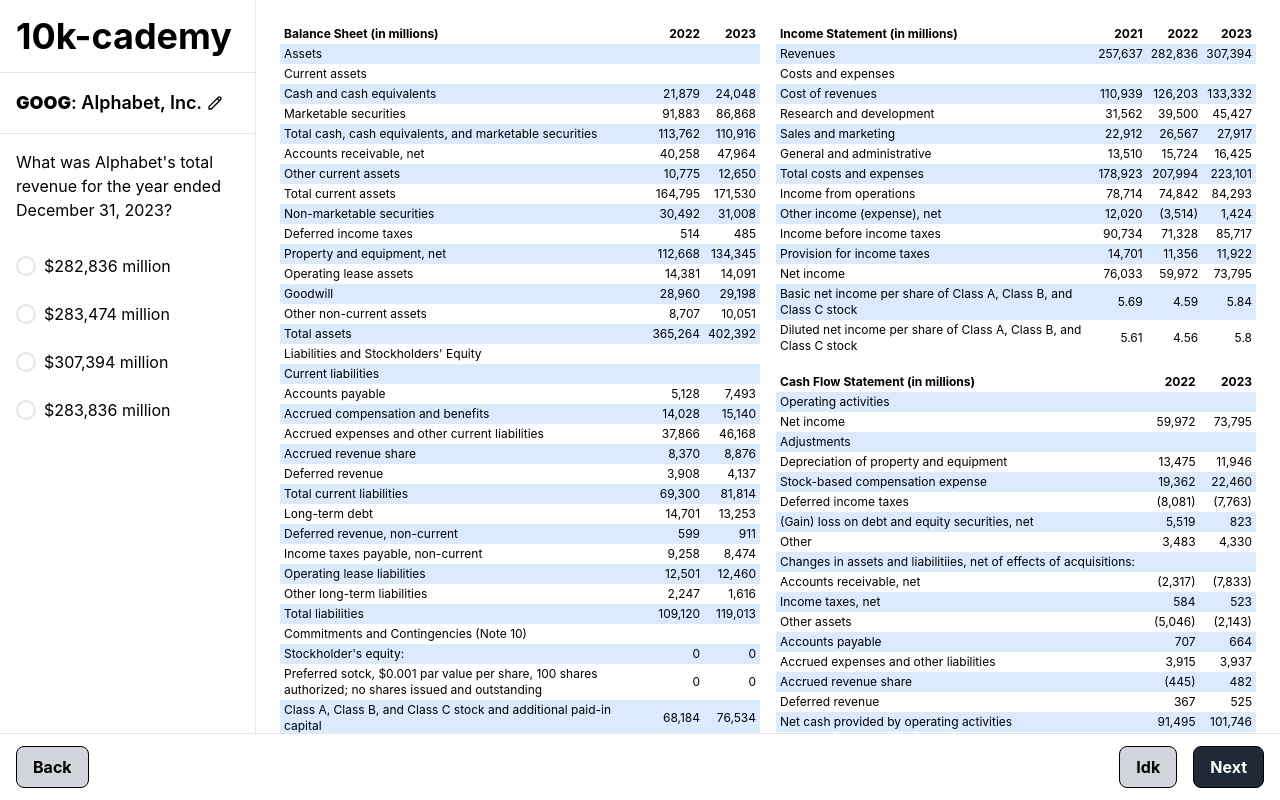
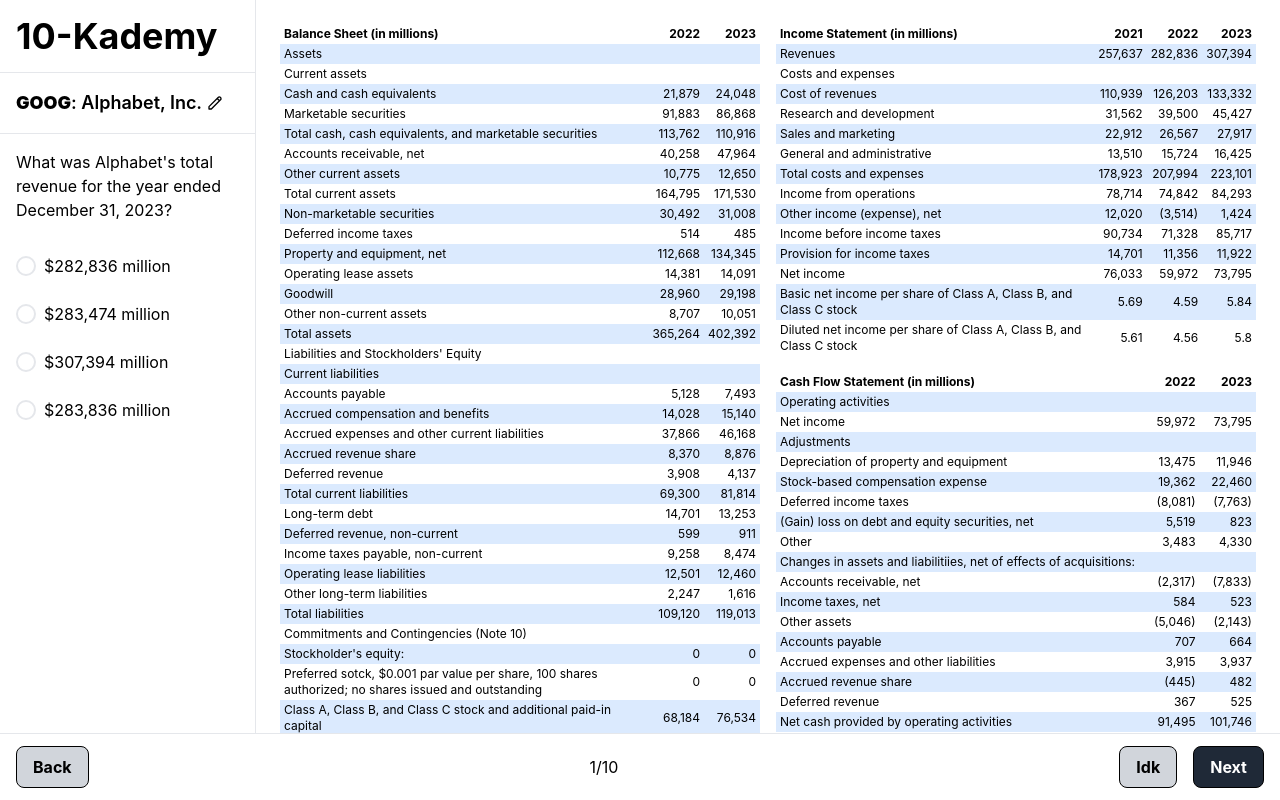
Before and after one commit to sam-schnaars/cal-hacks, a React (Create React App) app: page /practice in a window 1280 px wide. Built offline with nearby package versions, Linux system fonts and the light colour scheme.

Commit message:
10-Kademy & q tracker

```diff
--- a/src/Home.tsx
+++ b/src/Home.tsx
@@ -21,7 +21,7 @@
       <div className="flex flex-col justify-center p-8 flex-grow">
         <section className="py-5 bg-muted flex-grow flex flex-col justify-center">
           <div>
-          <h1 className="text-8xl font-bold  mb-4 text-left pb-2">10K-cademy</h1>
+          <h1 className="text-8xl font-bold  mb-4 text-left pb-2">10-Kademy</h1>
           <div className="container px-4">
             <h2 className="text-lg text-left mb-8">Interactive accounting on any public company's 10K</h2>
             <form onSubmit={handleCompanySearch} className="max-w-md">
--- a/src/Practice.js
+++ b/src/Practice.js
@@ -93,6 +93,9 @@
           >
             Back
           </button>
+          <div className="text-center">
+            {currentQuestionIndex + 1}/{10}
+          </div>
           <div className="flex gap-4">
             <button className="bg-gray-300 text-black font-bold border border-black rounded-lg px-4 py-2">Idk</button>
             <button
--- a/src/components/Sidebar.js
+++ b/src/components/Sidebar.js
@@ -14,7 +14,7 @@
   return (
     <div className="w-64 border-r bg-muted">
       <div className='border-b'>
-        <button onClick={handleButtonClick}><div className="text-4xl font-bold p-4">10k-cademy</div></button>
+        <button onClick={handleButtonClick}><div className="text-4xl font-bold p-4">10-Kademy</div></button>
       </div>
       <div className="p-4 font-semibold text-lg border-b">
         <div className="flex items-center">
```
